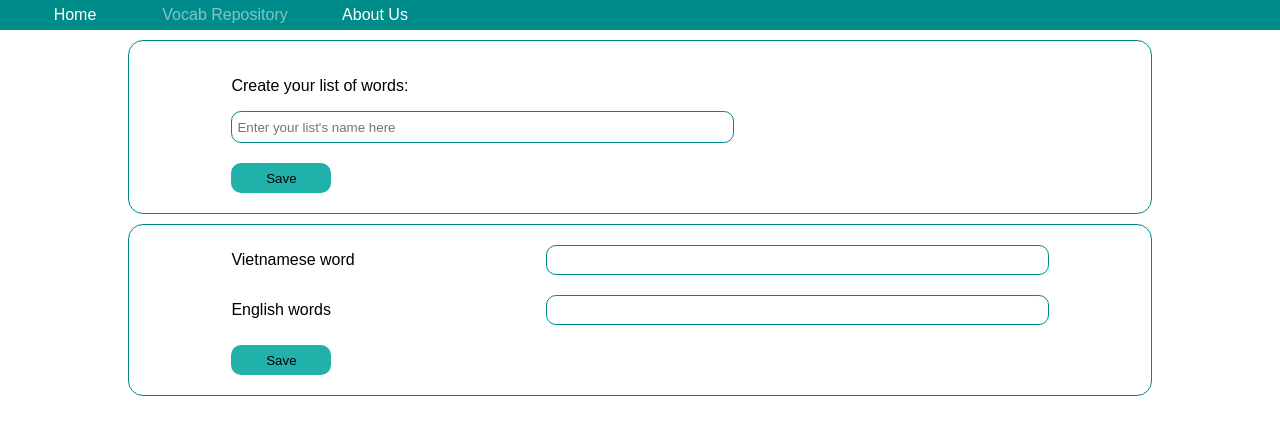
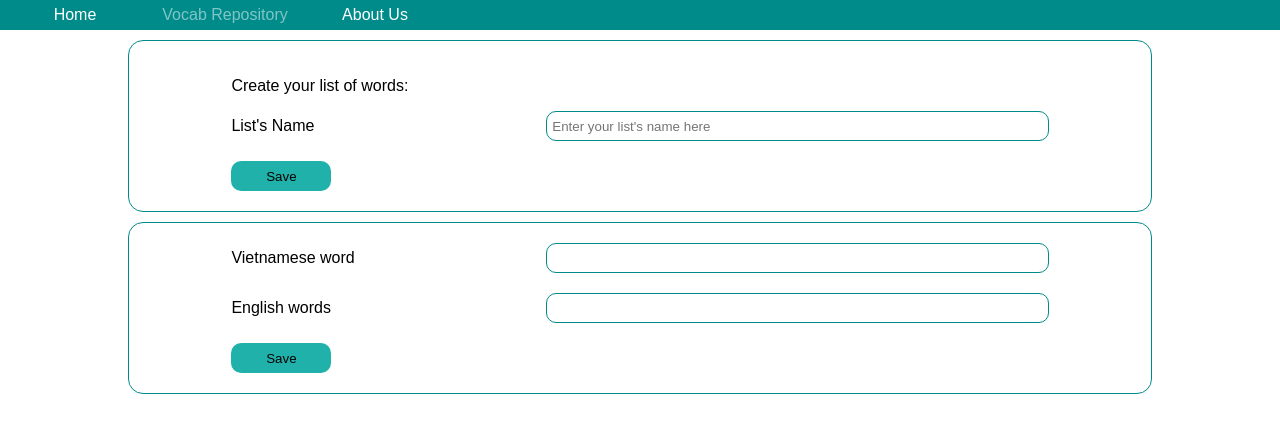
Before and after one commit to PhamVanMinh272/vocab_ielts, a Flask app: page /vocab_repository in a window 1280 px wide. Shown: the part 100-535 px from the top of the page. Run offline with Flask 2, Linux system fonts and the light colour scheme.

Commit message:
add list call api

```diff
--- a/app.py
+++ b/app.py
@@ -5,7 +5,7 @@ import random
 import json
 import sqlite3
 import datetime
-from forms import SaveWordsForm
+from forms import SaveWordsForm, ListForm
 
 app = Flask(__name__)
 app.secret_key = 'why_do_we_need_this?'
@@ -34,10 +34,40 @@ def home_page():
     return render_template('home.html', page="home_page")
 
 
+@app.route('/create-list', methods=['POST'])
+def create_list():
+    try:
+        list_name = request.form['list_name'].strip()
+        if not list_name:
+            flash("Failed to create your list. Your list's name is empty.", 'error')
+            return redirect('/vocab_repository')
+        db = get_db_connection()
+        cur = db.cursor()
+        cur.execute('select * from list where list_name="{}"'.format(list_name))
+        rs = cur.fetchall()
+        if rs:
+            cur.close()
+            flash("Duplicate list name.", 'error')
+            return redirect('/vocab_repository')
+        cur.execute('insert into list("list_name") values("{}") '.format(list_name))
+        cur.close()
+        db.commit()
+        flash('The list {} was saved successfully.'.format(list_name), 'success')
+        return redirect('/vocab_repository')
+    except Exception as ex:
+        flash('Failed to create your list.', 'error')
+        return redirect('/vocab_repository')
+
 @app.route('/vocab_repository', methods=['GET'])
 def vocab_repository_page():
     form = SaveWordsForm()
-    return render_template('vocab_repository.html', form=form, page="vocab_repository_page")
+    list_creation_form = ListForm()
+    return render_template(
+        'vocab_repository.html',
+        form=form,
+        list_creation_form=list_creation_form,
+        page="vocab_repository_page"
+    )
 
 
 @app.route('/save_words', methods=['POST'])
--- a/forms.py
+++ b/forms.py
@@ -10,3 +10,10 @@ class SaveWordsForm(Form):
         validators.DataRequired(),
         validators.Length(min=1, max=200)
     ])
+
+
+class ListForm(Form):
+    list_name = StringField("List's Name", [
+        validators.DataRequired(),
+        validators.Length(min=1, max=200)
+    ], render_kw={"placeholder": "Enter your list's name here"})
--- a/static/css/vocab_repository.css
+++ b/static/css/vocab_repository.css
@@ -1,8 +1,8 @@
-.add-words label {
+.add-form label {
     width: 30%
 }
 
-.add-words input[type="text"] {
+.add-form input[type="text"] {
     float: right;
     width: 60%;
     height: calc(100% - 2px);
@@ -12,7 +12,7 @@
     margin: 0;
 }
 
-.add-words div {
+.add-form div {
     margin-bottom: 20px;
     height: 30px;
     line-height: 30px;
--- a/static/js/vocab_repository.js
+++ b/static/js/vocab_repository.js
@@ -4,23 +4,6 @@ $("#add-words-form").submit(function() {
   return true
 });
 
-$("#save-list-name-btn").click(function() {
-  rmInputRedundantSpaces("#list-name-input");
-  $.getJSON("/check_vocab", { viet_id: $(".viet-word").attr('id'), eng_words: JSON.stringify(data) })
-  .done(function(result){
-    $.each(result.eng_words, function(i, field){
-      if (field.status === 1) {
-        $("input#"+field.id_input).css("background-color", "#52c41a");
-      } else {
-        $("input#"+field.id_input).css("background-color", "#f5222d");
-      }
-    });
-    $(".answers").html("");
-    $.each(result.eng_data, function(i, field){
-      $(".answers").append("<div class='answer'>" + field + "</div>");
-    });
-  })
-  .fail(function(error) {
-  });
-
+$("#list-creation-form").submit(function() {
+  rmInputRedundantSpaces("#list_name");
 });
--- a/templates/vocab_repository.html
+++ b/templates/vocab_repository.html
@@ -7,11 +7,25 @@
 {% block content %}
     <div class="form-container">
         <p>Create your list of words:</p>
-        <input id="list-name" class="list-name-input" type="text" name="list-name" placeholder="Enter your list's name here"/><br>
-        <button class="save-list-name-btn">Save</button>
+        <form id="list-creation-form" class="add-form" action="/create-list" method="POST">
+            {% for field in list_creation_form %}
+                <div>
+                    {{ field.label }}
+                    {{ field }}
+                    {% for field, errors in form.errors.items() %}
+                        <small>
+                            {{ ', '.join(errors) }}
+                        </small>
+                    {% endfor %}
+                </div>
+            {% endfor %}
+            <button class="create-list-btn" type="submit">
+                Save
+            </button>
+        </form>
     </div>
     <div class="form-container">
-        <form id="add-words-form" class="add-words" action="/save_words" method="POST">
+        <form id="add-words-form" class="add-form" action="/save_words" method="POST">
             {% for field in form %}
                 <div>
                     {{ field.label }}
```
Also changed, not shown: db/vocab_db_scripts.sql (+39 -0 lines), db/vocab_test.db.
